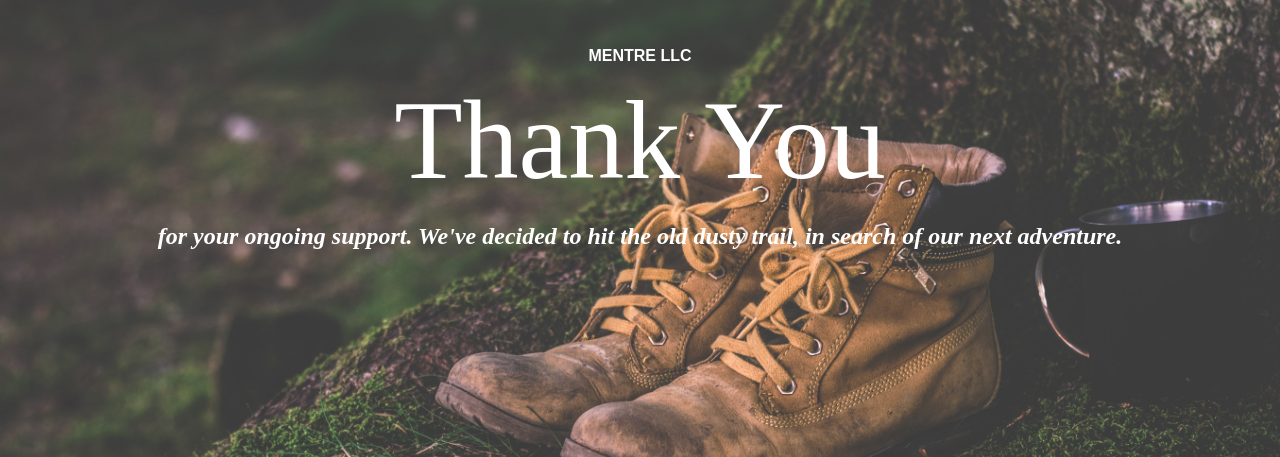
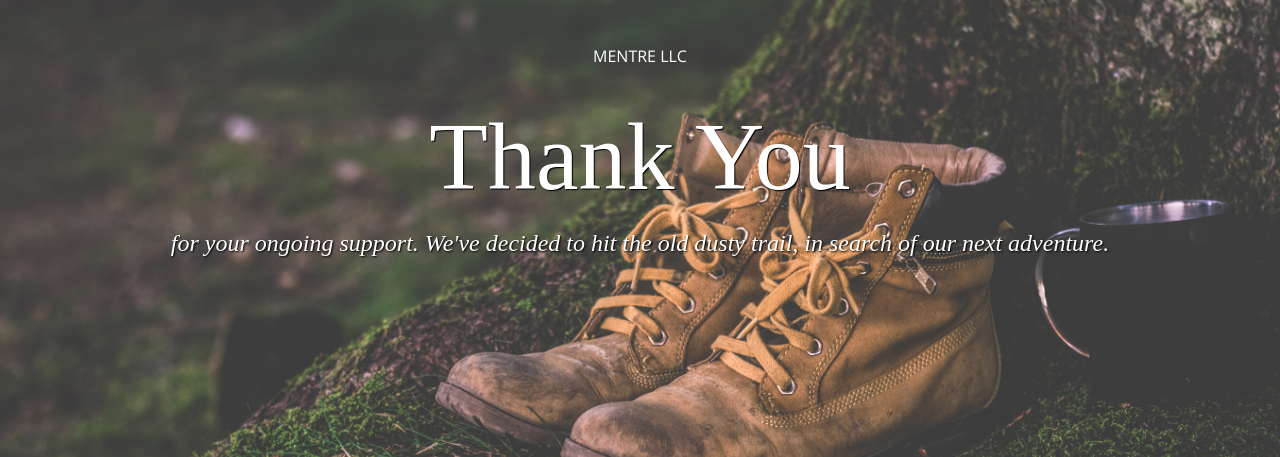
Before and after one commit to wsladek/mentre, a Django app: page / in a window 1280 px wide. Shown: the top 457 px of the page. Run offline with Django 3.2, Linux system fonts and the light colour scheme.

Commit message:
updating html and css for design

```diff
--- a/landing/templates/landing/index.html
+++ b/landing/templates/landing/index.html
@@ -8,20 +8,23 @@
     <meta http-equiv="X-UA-Compatible" content="ie=edge">
     <link rel="stylesheet" href="{% static 'styles.css' %}"
     <link rel="stylesheet" href="https://cdnjs.cloudflare.com/ajax/libs/materialize/1.0.0/css/materialize.min.css">
+    <style>
+        @import url('https://fonts.googleapis.com/css?family=Open+Sans');
+    </style>
     <title>Mentre, LLC </title>
 </head>
 <body class="mid">
     <div class="landing-page">
         <div class="header">
-            <h1>MENTRE LLC</h1>
+            <p>MENTRE LLC</p>
         </div>
+        <br>
         <div class="thanks">
             Thank You
         </div>
-            <div class="text">
-                    for your ongoing support. We've decided to hit the old dusty trail, in search of our next adventure.</div>
-            </div>
-          <div class="footer"></div>
+        <div class="text">
+            for your ongoing support. We've decided to hit the old dusty trail, in search of our next adventure.</div>
+        </div>
     </div>
 </body>
 </html>
--- a/mentre/settings.py
+++ b/mentre/settings.py
@@ -20,7 +20,7 @@ BASE_DIR = os.path.dirname(os.path.dirname(os.path.abspath(__file__)))
 # See https://docs.djangoproject.com/en/2.1/howto/deployment/checklist/
 
 # SECURITY WARNING: keep the secret key used in production secret!
-SECRET_KEY = ''
+SECRET_KEY = 'a'
 
 # SECURITY WARNING: don't run with debug turned on in production!
 DEBUG = True
--- a/static/styles.css
+++ b/static/styles.css
@@ -6,23 +6,24 @@
     }
 
 .header {
-flex-basis: 10%;
+
 align-self: center;
-font-family: Arial, Helvetica, sans-serif;
-font-weight: lighter;
-font-size: 50%
+font-family: 'Open Sans', sans-serif;
+font-style: light;
+font-size: 100%
 }
 
 .thanks {
 text-align: center;
-font-size: 700%;
+font-size: 600%;
+text-shadow: 1px 1px 1px #000000;
 }
 
 .text {
 text-align: center;
 font-size: 150%;
 font-style: italic;
-font-weight: bold
+text-shadow: 1px 1px 2px #000000;
 }
 
 .footer {
```
